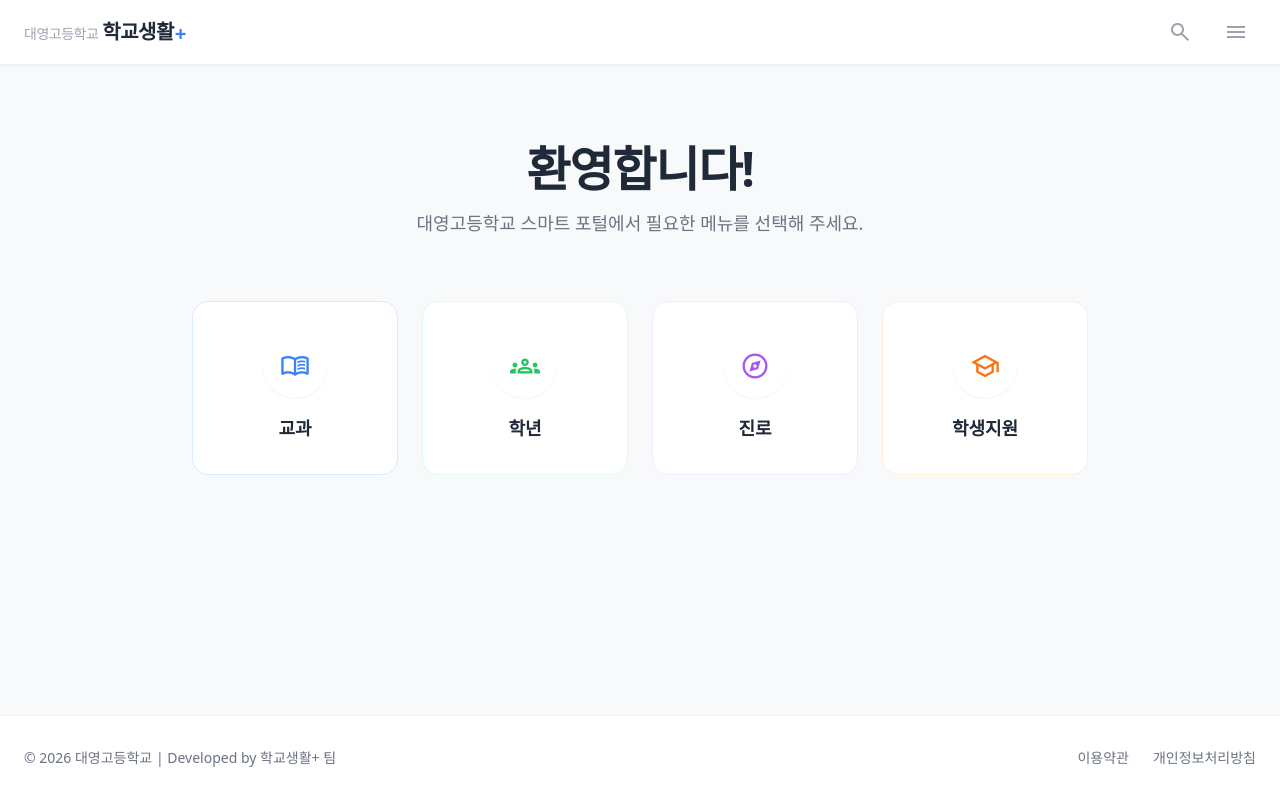
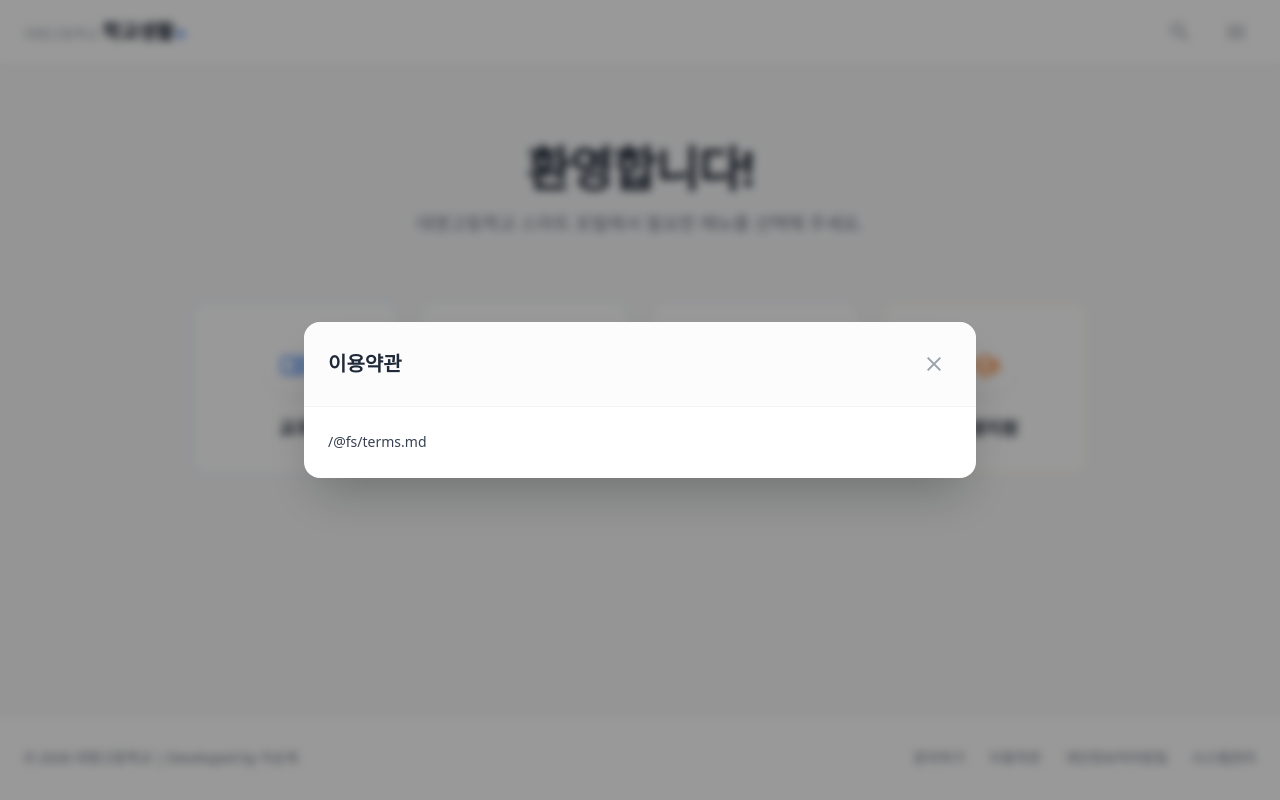
Before and after one commit to shrlrk/webportal2, a React (Vite) app: page / in a window 1280 px wide. Both pictures are taken after a click on the button "이용약관". Built offline with nearby package versions, Linux system fonts and the light colour scheme; no server answers.

Commit message:
Add Modal component and integrate terms and privacy Markdown in Footer

```diff
--- a/src/components/Footer.tsx
+++ b/src/components/Footer.tsx
@@ -1,18 +1,55 @@
-import React from 'react';
+import React, { useState } from 'react';
+import Modal from './Modal';
+import termsRaw from '../../terms.md?raw';
+import privacyRaw from '../../privacy.md?raw';
 
 const Footer: React.FC = () => {
+  const [modalConfig, setModalConfig] = useState<{ isOpen: boolean; title: string; content: string }>({
+    isOpen: false,
+    title: '',
+    content: ''
+  });
+
+  const openModal = (title: string, content: string) => {
+    setModalConfig({ isOpen: true, title, content });
+  };
+
+  const closeModal = () => {
+    setModalConfig(prev => ({ ...prev, isOpen: false }));
+  };
+
+  // 기존 HTML에서 사용하던 마크다운 변환 로직
+  const renderMarkdown = (text: string) => {
+    let html = text
+      .replace(/^### (.*$)/gim, '<h3 class="text-lg font-bold text-gray-800 mt-6 mb-3">$1</h3>')
+      .replace(/^## (.*$)/gim, '<h2 class="text-xl font-bold text-gray-900 mt-8 mb-4 border-b pb-2">$1</h2>')
+      .replace(/^# (.*$)/gim, '<h1 class="text-2xl font-bold text-gray-900 mb-6">$1</h1>')
+      .replace(/\*\*(.*?)\*\*/gim, '<strong class="font-semibold text-gray-900">$1</strong>')
+      .replace(/\n/gim, '<br />');
+
+    return <div dangerouslySetInnerHTML={{ __html: html }} />;
+  };
+
   return (
+    <>
       <footer className="bg-white border-t border-gray-100 mt-auto">
         <div className="max-w-7xl mx-auto px-4 sm:px-6 py-8 flex flex-col md:flex-row justify-between items-center gap-4 text-sm text-gray-500">
           <div className="font-medium">
-          © 2026 대영고등학교 | Developed by 학교생활+ 팀
+            © 2026 대영고등학교 | Developed by 이순옥
           </div>
           <div className="flex items-center gap-6">
-          <button className="hover:text-gray-800 transition-colors">이용약관</button>
-          <button className="hover:text-gray-800 font-medium transition-colors">개인정보처리방침</button>
+            <button className="hover:text-gray-800 transition-colors">문의하기</button>
+            <button onClick={() => openModal('이용약관', termsRaw)} className="hover:text-gray-800 transition-colors">이용약관</button>
+            <button onClick={() => openModal('개인정보처리방침', privacyRaw)} className="hover:text-gray-800 transition-colors font-medium">개인정보처리방침</button>
+            <button className="hover:text-gray-800 transition-colors">시스템관리</button>
           </div>
         </div>
       </footer>
+
+      <Modal isOpen={modalConfig.isOpen} title={modalConfig.title} onClose={closeModal}>
+        {renderMarkdown(modalConfig.content)}
+      </Modal>
+    </>
   );
 };
 
--- /dev/null
+++ b/src/components/Modal.tsx
@@ -0,0 +1,45 @@
+import React, { ReactNode, useEffect } from 'react';
+
+interface ModalProps {
+  isOpen: boolean;
+  title: string;
+  onClose: () => void;
+  children: ReactNode;
+}
+
+const Modal: React.FC<ModalProps> = ({ isOpen, title, onClose, children }) => {
+  // 스크롤 방지
+  useEffect(() => {
+    if (isOpen) {
+      document.body.style.overflow = 'hidden';
+    } else {
+      document.body.style.overflow = '';
+    }
+    return () => {
+      document.body.style.overflow = '';
+    };
+  }, [isOpen]);
+
+  if (!isOpen) return null;
+
+  return (
+    <div className="fixed inset-0 z-[100] flex items-center justify-center p-4 sm:p-6 bg-black/40 backdrop-blur-sm transition-opacity" onClick={onClose}>
+      <div
+        className="bg-white rounded-2xl shadow-2xl w-full max-w-2xl max-h-[85vh] flex flex-col overflow-hidden animate-in zoom-in-95 duration-200"
+        onClick={(e) => e.stopPropagation()} // 내부 클릭 시 모달 닫힘 방지
+      >
+        <div className="flex items-center justify-between px-6 py-5 border-b border-gray-100 bg-gray-50/50">
+          <h2 className="text-xl font-bold text-gray-800">{title}</h2>
+          <button onClick={onClose} className="text-gray-400 hover:text-gray-700 transition-colors p-1.5 rounded-full hover:bg-gray-200 flex items-center justify-center">
+            <span className="material-symbols-outlined text-2xl">close</span>
+          </button>
+        </div>
+        <div className="p-6 overflow-y-auto text-gray-700 text-sm leading-relaxed custom-scrollbar">
+          {children}
+        </div>
+      </div>
+    </div>
+  );
+};
+
+export default Modal;
```
Lines whose indentation alone changed are shown as unchanged.
